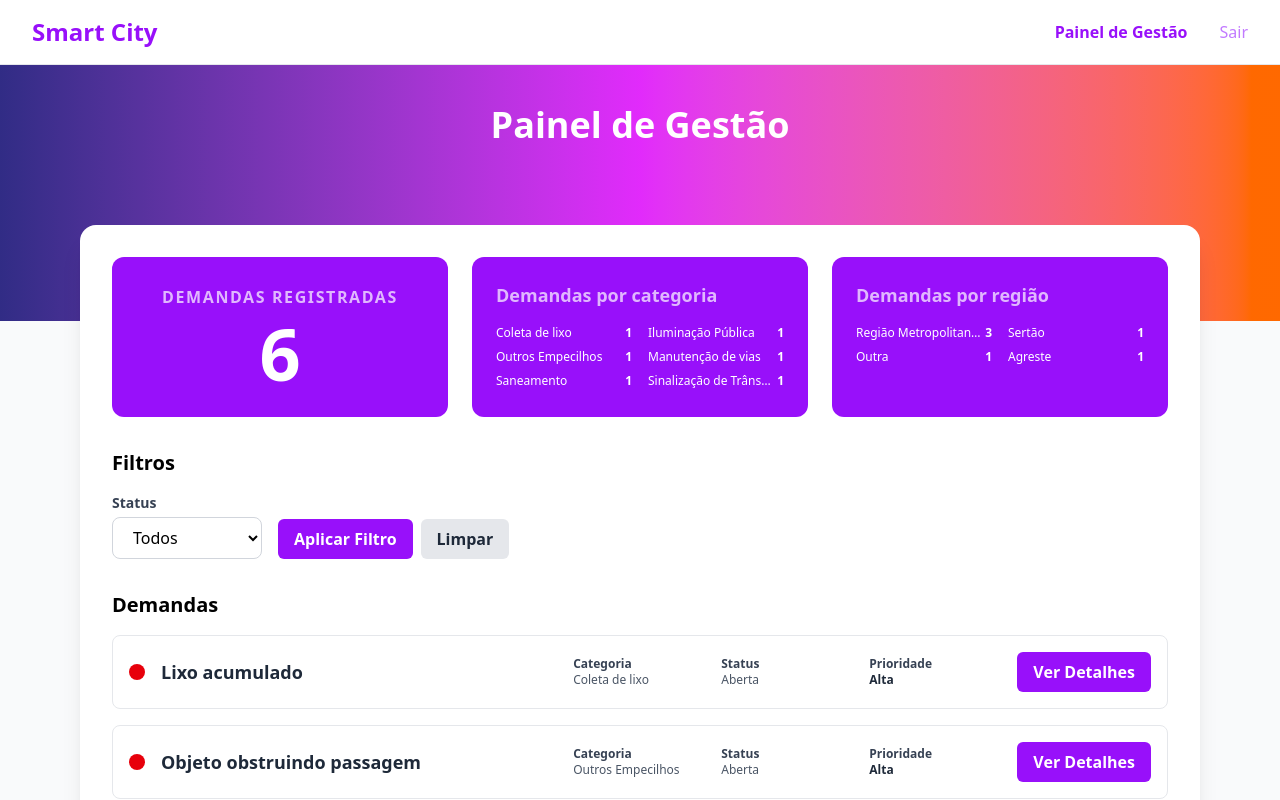
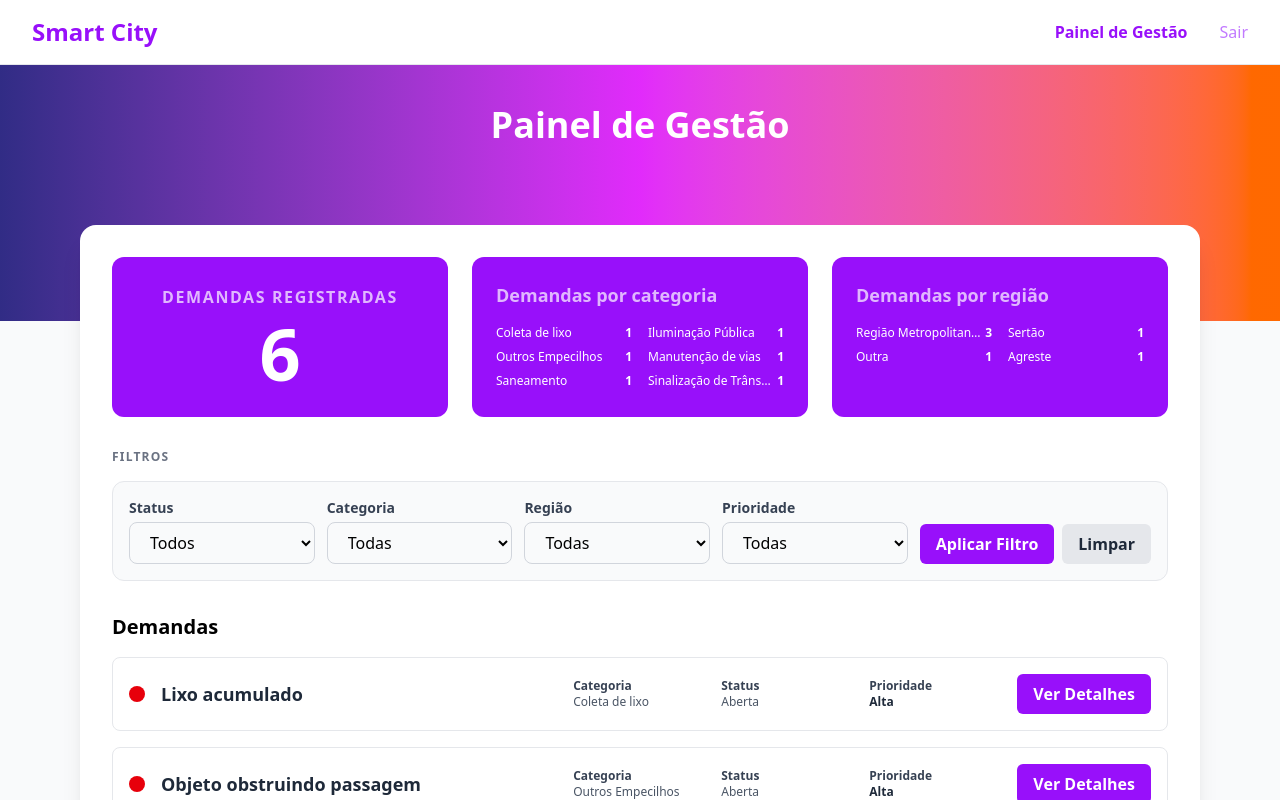
Before and after one commit to Cecimedeiros/Smart-City, a Next.js app: page /gestor/dashboard in a window 1280 px wide. Shown: the top 800 px of the page. Built offline with nearby package versions, Linux system fonts and the light colour scheme.

Commit message:
feat: corrige rotas, filtros do gestor e landing page fiel ao Figma

```diff
--- a/src/app/(gestor)/gestor/dashboard/page.tsx
+++ b/src/app/(gestor)/gestor/dashboard/page.tsx
@@ -47,7 +47,7 @@ export default function Page() {
     );
   }
 
-  const PRIORITY_ORDER: Record<string, number> = { Alta: 0, Media: 1, Baixa: 2 };
+  const PRIORITY_ORDER: Record<string, number> = { Alta: 0, "Média": 1, Baixa: 2 };
   const filteredDemands = getFilteredDemands().slice().sort(
     (a, b) => (PRIORITY_ORDER[a.priority] ?? 3) - (PRIORITY_ORDER[b.priority] ?? 3)
   );
@@ -126,8 +126,11 @@ export default function Page() {
           </div>
 
           <div className="mb-8 text-black">
-            <h3 className="text-xl font-bold mb-4">Filtros</h3>
-            <div className="flex flex-wrap gap-4 items-end">
+            <h3 className="text-xs font-bold text-gray-500 uppercase tracking-widest mb-4">
+              Filtros
+            </h3>
+            <div className="flex flex-wrap gap-3 items-end bg-gray-50 p-4 rounded-xl border border-gray-200">
+              <div className="flex-1 min-w-[120px]">
                 <Select
                   label="Status"
                   options={[
@@ -138,11 +141,75 @@ export default function Page() {
                   ]}
                   value={tempFilters.status}
                   onChange={(e) => handleFilterChange("status", e.target.value)}
-                className="flex-1 min-w-[150px]"
                 />
+              </div>
+
+              <div className="flex-1 min-w-[120px]">
+                <Select
+                  label="Categoria"
+                  options={[
+                    { value: "", label: "Todas" },
+                    { value: "Iluminação Pública", label: "Iluminação Pública" },
+                    { value: "Manutenção de vias", label: "Manutenção de vias" },
+                    { value: "Saneamento", label: "Saneamento" },
+                    { value: "Coleta de lixo", label: "Coleta de lixo" },
+                    { value: "Fiscalização", label: "Fiscalização" },
+                    { value: "Segurança", label: "Segurança" },
+                    { value: "Sinalização de Trânsito", label: "Sinalização de Trânsito" },
+                    { value: "Outros Empecilhos", label: "Outros Empecilhos" },
+                  ]}
+                  value={tempFilters.category}
+                  onChange={(e) => handleFilterChange("category", e.target.value)}
+                />
+              </div>
+
+              <div className="flex-1 min-w-[120px]">
+                <Select
+                  label="Região"
+                  options={[
+                    { value: "", label: "Todas" },
+                    { value: "Região Metropolitana do Recife", label: "RMR" },
+                    { value: "Zona da Mata", label: "Zona da Mata" },
+                    { value: "Agreste", label: "Agreste" },
+                    { value: "Sertão", label: "Sertão" },
+                    { value: "Outra", label: "Outra" },
+                  ]}
+                  value={tempFilters.region}
+                  onChange={(e) => handleFilterChange("region", e.target.value)}
+                />
+              </div>
+
+              <div className="flex-1 min-w-[120px]">
+                <Select
+                  label="Prioridade"
+                  options={[
+                    { value: "", label: "Todas" },
+                    { value: "Alta", label: "Alta" },
+                    { value: "Média", label: "Média" },
+                    { value: "Baixa", label: "Baixa" },
+                  ]}
+                  value={tempFilters.priority}
+                  onChange={(e) => handleFilterChange("priority", e.target.value)}
+                />
+              </div>
+
               <div className="flex gap-2">
-                <Button variant="primary" size="md" onClick={handleApplyFilters}>Aplicar Filtro</Button>
-                <Button variant="secondary" size="md" onClick={handleResetFilters}>Limpar</Button>
+                <Button
+                  variant="primary"
+                  size="md"
+                  onClick={handleApplyFilters}
+                  className="bg-purple-600 hover:bg-purple-700 whitespace-nowrap"
+                >
+                  Aplicar Filtro
+                </Button>
+                <Button
+                  variant="secondary"
+                  size="md"
+                  onClick={handleResetFilters}
+                  className="whitespace-nowrap"
+                >
+                  Limpar
+                </Button>
               </div>
             </div>
           </div>
--- a/src/app/(gestor)/gestor/demandas/[id]/page.tsx
+++ b/src/app/(gestor)/gestor/demandas/[id]/page.tsx
@@ -91,7 +91,6 @@ export default function DemandDetailsManagerPage() {
               onClick={handleBack}
               className="text-purple-600 font-bold flex items-center gap-2 hover:text-purple-800 transition-all cursor-pointer group"
             >
-              <span className="group-hover:-translate-x-1 transition-transform">←</span> Voltar ao Dashboard
             </button>
             <span className="text-gray-400 text-sm font-mono">ID: #{demandId}</span>
           </div>
```
Also changed, not shown: src/app/(public)/login/page.tsx (+20 -172 lines), src/app/(public)/logingestor/page.tsx (+20 -176 lines). Lines whose indentation alone changed are shown as unchanged.
